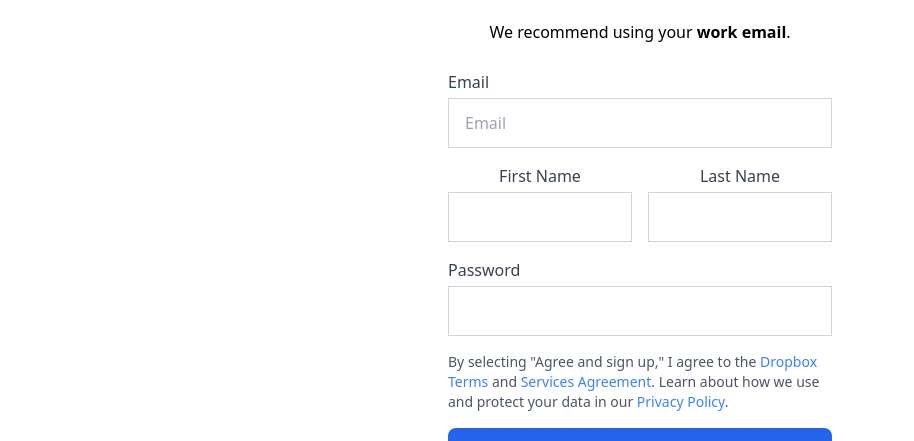
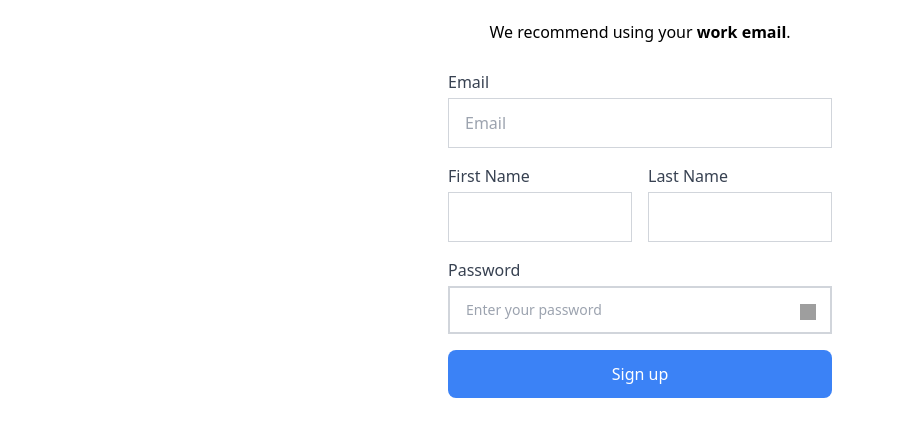
Before and after one commit to MQ-06/Dropbox-clone, a React (Vite) app: page /registration-form in a window 1280 px wide. Shown: the part 511-952 px from the top of the page, without its empty margins (0-914 px from the left). Built offline with nearby package versions, Linux system fonts and the light colour scheme; grey boxes are pictures that could not be loaded.

Commit message:
Password validation done

```diff
--- a/src/index.css
+++ b/src/index.css
@@ -20,9 +20,7 @@
   font-family: "SharpGrotesk",
     "AtlasGrotesk", "Open Sans", sans-serif;
 }
-.contact-content {
-  font-family: "AtlasGrotesk", "Open Sans", sans-serif;
-}
+
 
 /* for main nav-bar */
 .nav-bar {
--- a/src/pages/Register.jsx
+++ b/src/pages/Register.jsx
@@ -102,7 +102,7 @@ const Register = ({ headerText = "Register" }) => {
               placeholder="Enter your email"
             />
             {emailError && (
-              <div className="error-message text-red-500 text-xs mt-1">
+              <div className="error-message text-red-500 text-xs text-left">
                 {emailError}
               </div>
             )}
--- a/src/pages/RegistrationForm.jsx
+++ b/src/pages/RegistrationForm.jsx
@@ -6,29 +6,26 @@ import FooterSecond from "../components/Register/FooterSecond";
 
 const RegistrationForm = () => {
   const location = useLocation();
-
-  const { email } = location.state || {};
+  const { email } = location.state || {}; // Using email passed from previous page
 
   const [formData, setFormData] = useState({
-    email: email || "", // Default to empty string if email is not passed
+    email: email || "",
     firstName: "",
     lastName: "",
     password: "",
   });
 
-  const menu = {
-    products: false,
-    solutions: false,
-    enterprise: false,
-    pricing: false,
-    contactSales: false,
-    getApp: false,
-    signUp: false,
-    logIn: false,
-    getStarted: false,
-  };
+  const [errors, setErrors] = useState({});
+  const [passwordValidation, setPasswordValidation] = useState({
+    minLength: false,
+    letter: false,
+    number: false,
+    specialChar: false,
+  });
 
-  const [errors, setErrors] = useState({});
+  const [isTouched, setIsTouched] = useState(false); // Track if the user interacted with the field
+  const [showPassword, setShowPassword] = useState(false); // Track password visibility
+  const [showValidation, setShowValidation] = useState(false); // To show password validation
   const navigate = useNavigate();
 
   // Input change handler
@@ -45,9 +42,40 @@ const RegistrationForm = () => {
 
   // Password validation function (At least 8 characters, 1 letter, 1 number, and 1 special character)
   const validatePassword = (password) => {
-    const regex =
-      /^(?=.*[A-Za-z])(?=.*\d)(?=.*[@$!%*?&])[A-Za-z\d@$!%*?&]{8,}$/;
-    return regex.test(password);
+    const minLength = password.length >= 8;
+    const letter = /[A-Za-z]/.test(password);
+    const number = /\d/.test(password);
+    const specialChar = /[@$!%*?&]/.test(password);
+
+    return {
+      minLength,
+      letter,
+      number,
+      specialChar,
+    };
+  };
+
+  // Handle password validation and update validation states
+  const handlePasswordChange = (e) => {
+    const newPassword = e.target.value;
+    setFormData({ ...formData, password: newPassword });
+    setIsTouched(true); // Mark the field as touched when the user starts typing
+
+    const validationResults = validatePassword(newPassword);
+    setPasswordValidation(validationResults);
+  };
+
+  const togglePasswordVisibility = () => {
+    setShowPassword(!showPassword);
+  };
+
+  // Show the password validation rules
+  const handlePasswordFocus = () => {
+    setShowValidation(true);
+  };
+
+  const handlePasswordBlur = () => {
+    setShowValidation(false);
   };
 
   // Form submission handler
@@ -66,7 +94,10 @@ const RegistrationForm = () => {
     if (!formData.lastName) {
       newErrors.lastName = "Last Name is required.";
     }
-    if (!formData.password || !validatePassword(formData.password)) {
+    if (
+      !formData.password ||
+      Object.values(passwordValidation).includes(false)
+    ) {
       newErrors.password =
         "Password must be at least 8 characters long, contain 1 letter, 1 number, and 1 special character.";
     }
@@ -83,11 +114,21 @@ const RegistrationForm = () => {
   const handleBack = () => {
     navigate(-1); // Goes back to the previous page
   };
+  const menu={
+    products: false,
+    solutions: false,
+    enterprise: false,
+    pricing: false,
+    contactSales: false,
+    getApp: false,
+    signUp: false,
+    logIn: false,
+    getStarted: false,
+  }
 
   return (
     <div className="font-sans bg-white min-h-screen flex flex-col">
-      <NavBar background="white" menuVisibility={menu} showDivider={true} />
-
+      <NavBar background="white" menuVisibility={menu} showDivider={true} />{" "}
       <div className="mx-auto max-w-sm text-center mt-24">
         <div
           className="back-link flex items-center text-sm mb-5 cursor-pointer"
@@ -127,10 +168,12 @@ const RegistrationForm = () => {
             )}
           </div>
 
-          {/* First Name & Last Name Inputs */}
-          <div className="form-group name-fields flex gap-4">
+          <div className="form-group name-fields flex gap-4 justify-start">
             <div className="flex-1">
-              <label htmlFor="firstName" className="block text-gray-700 mb-1">
+              <label
+                htmlFor="firstName"
+                className="block text-gray-700 mb-1 text-left"
+              >
                 First Name
               </label>
               <input
@@ -149,7 +192,10 @@ const RegistrationForm = () => {
               )}
             </div>
             <div className="flex-1">
-              <label htmlFor="lastName" className="block text-gray-700 mb-1">
+              <label
+                htmlFor="lastName"
+                className="block text-gray-700 mb-1 text-left"
+              >
                 Last Name
               </label>
               <input
@@ -170,19 +216,37 @@ const RegistrationForm = () => {
           </div>
 
           {/* Password Input */}
-          <div className="form-group text-left">
+          <div className="form-group text-left relative">
             <label htmlFor="password" className="block text-gray-700 mb-1">
               Password
             </label>
             <input
-              type="password"
+              type={showPassword ? "text" : "password"}
               id="password"
               name="password"
               value={formData.password}
-              onChange={handleInputChange}
+              onChange={handlePasswordChange}
+              onFocus={handlePasswordFocus}
+              onBlur={handlePasswordBlur}
               required
-              className="w-full px-4 py-3 border border-gray-300 focus:ring-2 focus:ring-blue-500 focus:outline-none"
+              className="w-full px-4 py-3 border-2 border-gray-300 shadow-xs focus:outline-none focus:ring-blue-500 focus:ring-3 focus:border-blue-500 focus:border-3 sm:text-sm"
+              placeholder="Enter your password"
             />
+            <button
+              type="button"
+              onClick={togglePasswordVisibility}
+              className="absolute top-1/2 right-4 transform -translate-y-[-50%] flex items-center justify-center"
+            >
+              <img
+                src={
+                  showPassword
+                    ? "https://img.icons8.com/ios-filled/50/000000/invisible.png"
+                    : "https://img.icons8.com/ios-filled/50/000000/visible.png"
+                }
+                alt="Toggle password visibility"
+                className="w-4 h-4"
+              />
+            </button>
             {errors.password && (
               <div className="text-red-500 text-xs mt-1 flex items-center">
                 <span className="text-xl mr-2">×</span>
@@ -191,33 +255,123 @@ const RegistrationForm = () => {
             )}
           </div>
 
-          {/* Agreement Text */}
-          <div className="agreement text-sm text-gray-600 text-left mt-4">
-            By selecting "Agree and sign up," I agree to the{" "}
-            <a href="#" className="text-blue-500 hover:underline">
-              Dropbox Terms
-            </a>{" "}
-            and{" "}
-            <a href="#" className="text-blue-500 hover:underline">
-              Services Agreement
-            </a>
-            . Learn about how we use and protect your data in our{" "}
-            <a href="#" className="text-blue-500 hover:underline">
-              Privacy Policy
-            </a>
-            .
-          </div>
+          {/* Password Validation Line */}
+          {showValidation && (
+            <div className="password-requirements mt-4 text-left text-xs">
+              <div
+                className={`${
+                  passwordValidation.minLength
+                    ? "text-green-500"
+                    : "text-red-500"
+                } flex items-center`}
+              >
+                <svg
+                  viewBox="0 0 24 24"
+                  fill="none"
+                  className={`w-4 h-4 ${
+                    passwordValidation.minLength
+                      ? "text-green-500"
+                      : "text-red-500"
+                  }`}
+                  role="presentation"
+                  focusable="false"
+                >
+                  <path
+                    d="M12 4c-5.159 0-8 2.841-8 8s2.841 8 8 8 8-2.841 8-8-2.841-8-8-8Zm-1 11.56-3.03-3.03 1.06-1.06L11 13.44l3.97-3.97 1.06 1.06L11 15.56Z"
+                    fill={passwordValidation.minLength ? "green" : "red"}
+                    vector-effect="non-scaling-stroke"
+                  ></path>
+                </svg>
+                <span className="ml-2">At least 8 characters</span>
+              </div>
+              <div
+                className={`${
+                  passwordValidation.letter ? "text-green-500" : "text-red-500"
+                } flex items-center`}
+              >
+                <svg
+                  viewBox="0 0 24 24"
+                  fill="none"
+                  className={`w-4 h-4 ${
+                    passwordValidation.letter
+                      ? "text-green-500"
+                      : "text-red-500"
+                  }`}
+                  role="presentation"
+                  focusable="false"
+                >
+                  <path
+                    d="M12 4c-5.159 0-8 2.841-8 8s2.841 8 8 8 8-2.841 8-8-2.841-8-8-8Zm-1 11.56-3.03-3.03 1.06-1.06L11 13.44l3.97-3.97 1.06 1.06L11 15.56Z"
+                    fill={passwordValidation.letter ? "green" : "red"}
+                    vector-effect="non-scaling-stroke"
+                  ></path>
+                </svg>
+                <span className="ml-2">1 letter</span>
+              </div>
+              <div
+                className={`${
+                  passwordValidation.number ? "text-green-500" : "text-red-500"
+                } flex items-center`}
+              >
+                <svg
+                  viewBox="0 0 24 24"
+                  fill="none"
+                  className={`w-4 h-4 ${
+                    passwordValidation.number
+                      ? "text-green-500"
+                      : "text-red-500"
+                  }`}
+                  role="presentation"
+                  focusable="false"
+                >
+                  <path
+                    d="M12 4c-5.159 0-8 2.841-8 8s2.841 8 8 8 8-2.841 8-8-2.841-8-8-8Zm-1 11.56-3.03-3.03 1.06-1.06L11 13.44l3.97-3.97 1.06 1.06L11 15.56Z"
+                    fill={passwordValidation.number ? "green" : "red"}
+                    vector-effect="non-scaling-stroke"
+                  ></path>
+                </svg>
+                <span className="ml-2">1 number</span>
+              </div>
+              <div
+                className={`${
+                  passwordValidation.specialChar
+                    ? "text-green-500"
+                    : "text-red-500"
+                } flex items-center`}
+              >
+                <svg
+                  viewBox="0 0 24 24"
+                  fill="none"
+                  className={`w-4 h-4 ${
+                    passwordValidation.specialChar
+                      ? "text-green-500"
+                      : "text-red-500"
+                  }`}
+                  role="presentation"
+                  focusable="false"
+                >
+                  <path
+                    d="M12 4c-5.159 0-8 2.841-8 8s2.841 8 8 8 8-2.841 8-8-2.841-8-8-8Zm-1 11.56-3.03-3.03 1.06-1.06L11 13.44l3.97-3.97 1.06 1.06L11 15.56Z"
+                    fill={passwordValidation.specialChar ? "green" : "red"}
+                    vector-effect="non-scaling-stroke"
+                  ></path>
+                </svg>
+                <span className="ml-2">1 special character</span>
+              </div>
+            </div>
+          )}
 
           {/* Submit Button */}
-          <button
-            type="submit"
-            className="submit-btn bg-blue-600 text-white w-full py-4 rounded-lg text-lg mt-4 hover:bg-blue-700"
-          >
-            Agree and sign up
-          </button>
+          <div className="form-group mt-8">
+            <button
+              type="submit"
+              className="w-full bg-blue-500 text-white py-3 rounded-lg focus:outline-none hover:bg-blue-600"
+            >
+              Sign up
+            </button>
+          </div>
         </form>
       </div>
-
       <FooterSecond />
     </div>
   );
```
Also changed, not shown: src/pages/ContactUs.jsx (+8 -5 lines), src/pages/Login.jsx (+6 -17 lines), src/pages/Success.jsx (added, +14 -0 lines).
